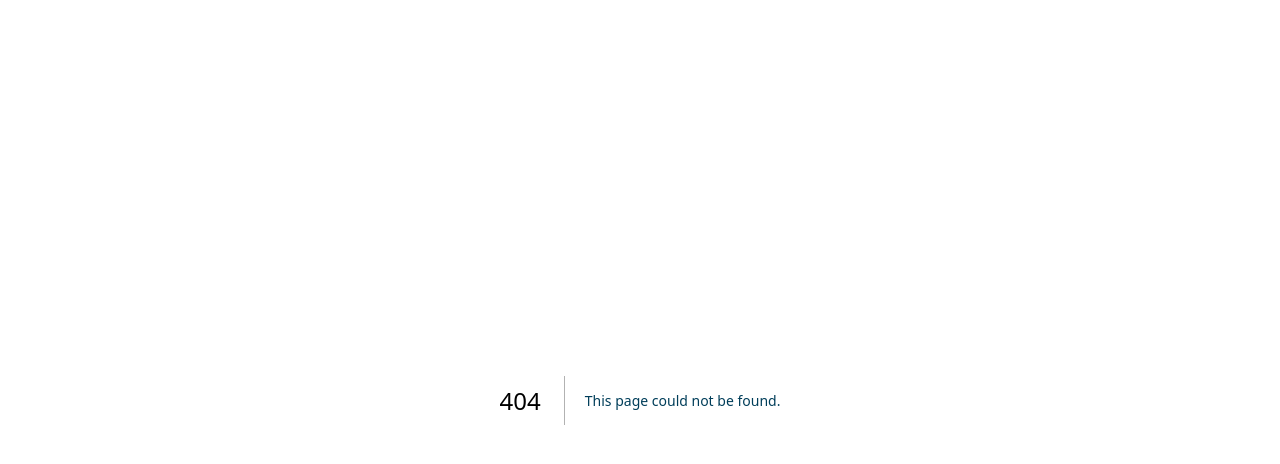
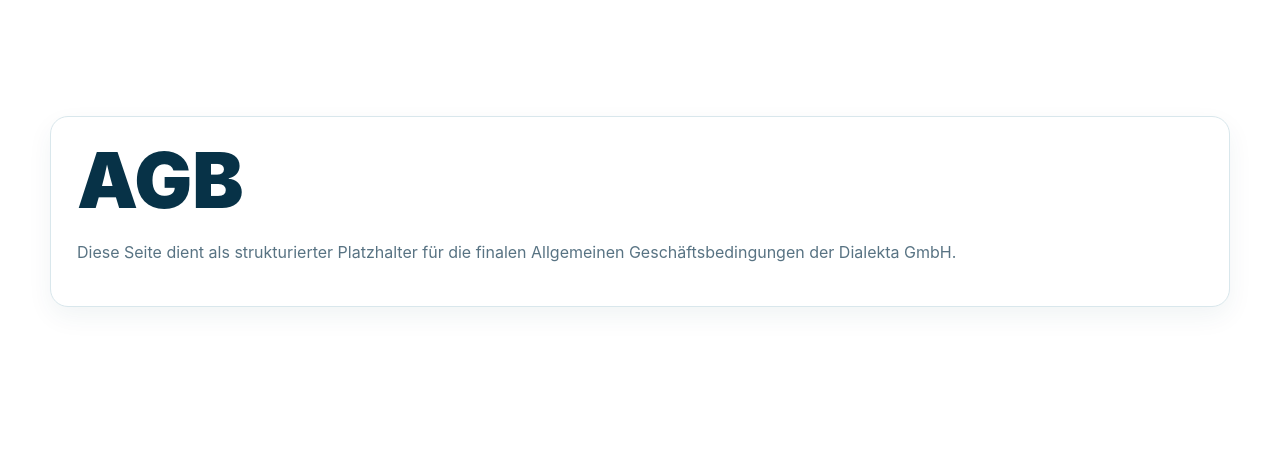
Before and after one commit to josiasbechtel/dialekta-webseite, a Next.js app: page /agb in a window 1280 px wide. Before the commit this address had no page. Shown: the top 464 px of the page. Built offline with nearby package versions, Linux system fonts and the light colour scheme.

Commit message:
Add terms page

```diff
--- /dev/null
+++ b/app/agb/page.tsx
@@ -0,0 +1,3 @@
+export default function AgbPage() {
+  return <main className="page"><section className="section"><div className="container card"><h1>AGB</h1><p>Diese Seite dient als strukturierter Platzhalter für die finalen Allgemeinen Geschäftsbedingungen der Dialekta GmbH.</p></div></section></main>
+}
```
